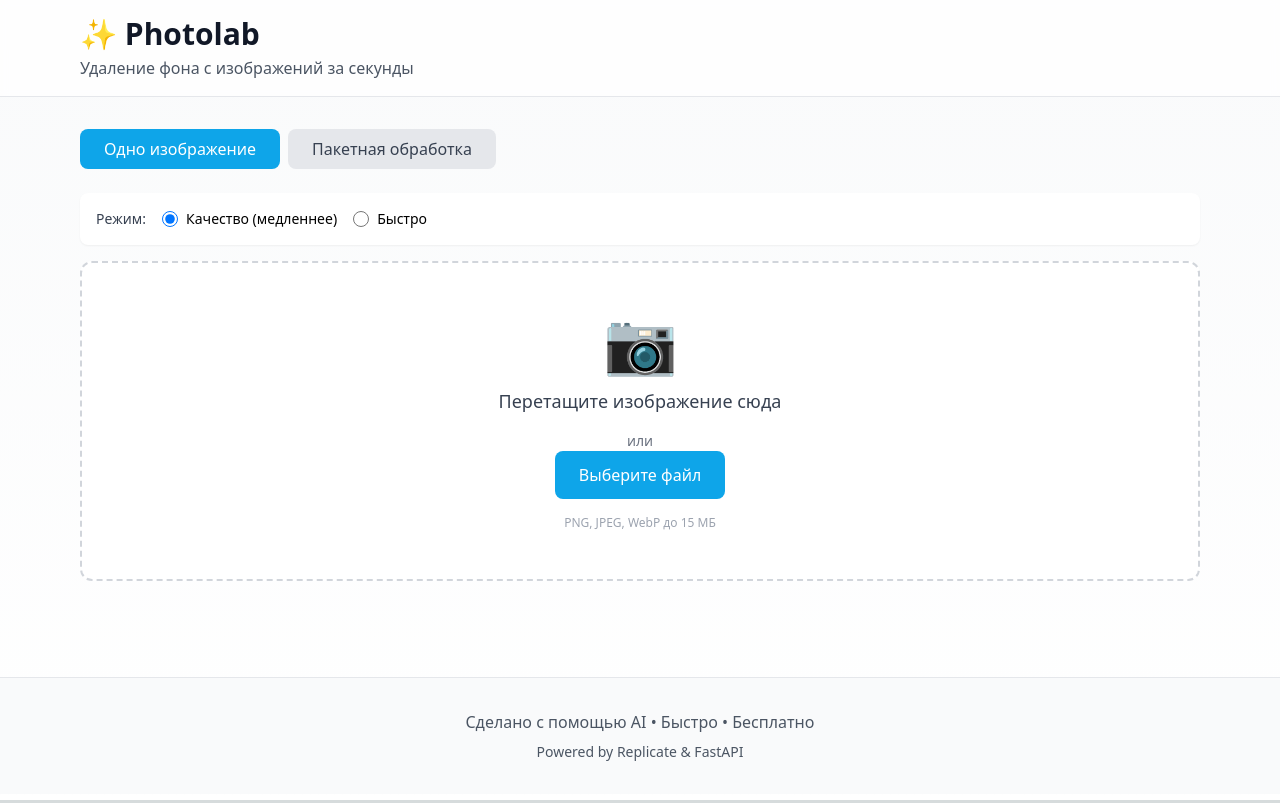
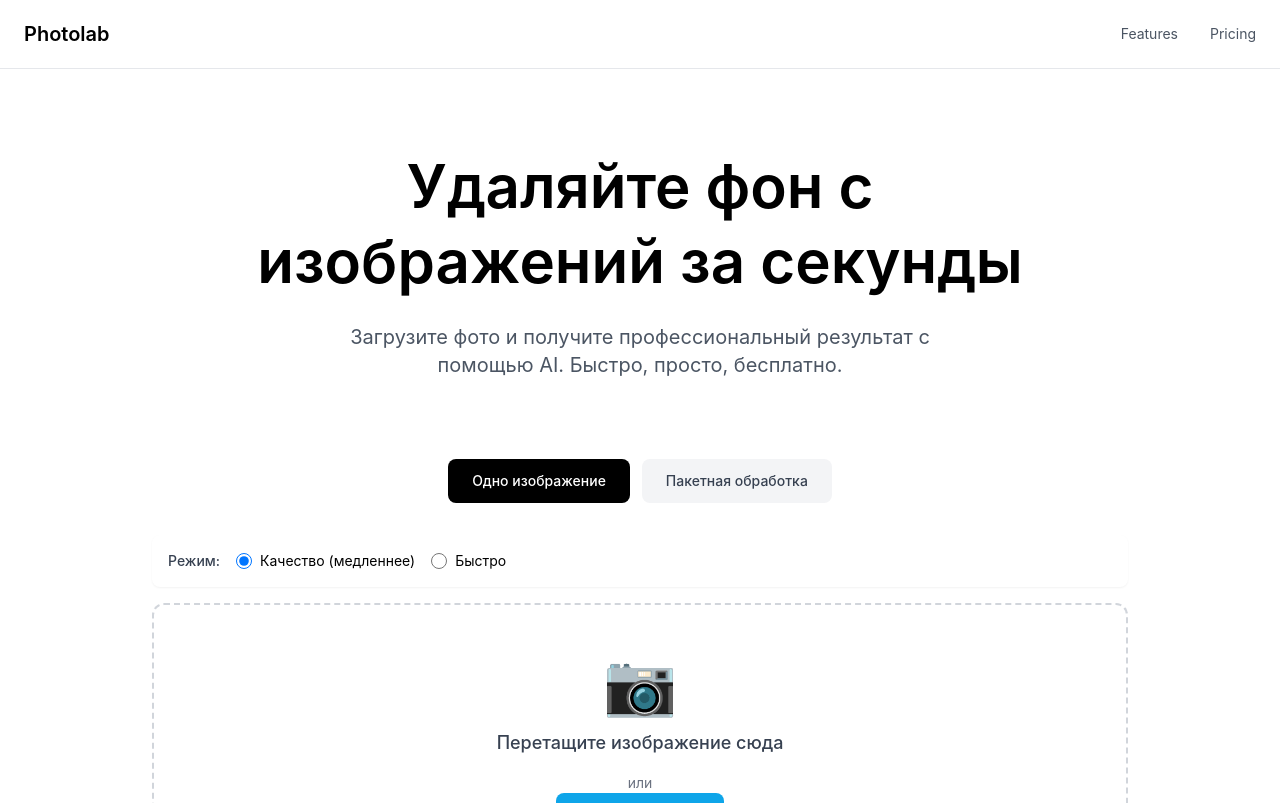
Before and after one commit to KirillMigel/photolab, a Next.js app in the folder frontend/: page / in a window 1280 px wide. Shown: the top 803 px of the page. Built offline with nearby package versions, Linux system fonts and the light colour scheme.

Commit message:
Update design to Cursor-like minimal style

```diff
--- a/frontend/app/globals.css
+++ b/frontend/app/globals.css
@@ -2,21 +2,13 @@
 @tailwind components;
 @tailwind utilities;
 
-:root {
-  --foreground-rgb: 0, 0, 0;
-  --background-start-rgb: 214, 219, 220;
-  --background-end-rgb: 255, 255, 255;
-}
-
 body {
-  color: rgb(var(--foreground-rgb));
-  background: linear-gradient(
-      to bottom,
-      transparent,
-      rgb(var(--background-end-rgb))
-    )
-    rgb(var(--background-start-rgb));
+  color: #000;
+  background: #ffffff;
   min-height: 100vh;
+  font-family: -apple-system, BlinkMacSystemFont, "Segoe UI", Roboto, "Helvetica Neue", Arial, sans-serif;
+  -webkit-font-smoothing: antialiased;
+  -moz-osx-font-smoothing: grayscale;
 }
 
 .upload-zone {
--- a/frontend/app/page.tsx
+++ b/frontend/app/page.tsx
@@ -12,39 +12,52 @@ export default function Home() {
   const [isProcessing, setIsProcessing] = useState(false)
 
   return (
-    <main className="min-h-screen bg-gradient-to-b from-gray-50 to-white">
-      {/* Header */}
-      <header className="border-b bg-white/80 backdrop-blur-sm sticky top-0 z-10">
-        <div className="max-w-6xl mx-auto px-4 py-4">
-          <h1 className="text-3xl font-bold text-gray-900">
-            ✨ Photolab
-          </h1>
-          <p className="text-gray-600 mt-1">
-            Удаление фона с изображений за секунды
-          </p>
+    <main className="min-h-screen bg-white">
+      {/* Header - Minimalist like Cursor */}
+      <header className="border-b border-gray-200">
+        <div className="max-w-7xl mx-auto px-6 py-5">
+          <div className="flex items-center justify-between">
+            <h1 className="text-xl font-semibold text-black">
+              Photolab
+            </h1>
+            <nav className="flex gap-8 text-sm">
+              <a href="#" className="text-gray-600 hover:text-black transition">Features</a>
+              <a href="#" className="text-gray-600 hover:text-black transition">Pricing</a>
+            </nav>
+          </div>
         </div>
       </header>
 
+      {/* Hero Section - Cursor style */}
+      <section className="max-w-4xl mx-auto px-6 pt-20 pb-12 text-center">
+        <h2 className="text-6xl font-semibold text-black leading-tight mb-6">
+          Удаляйте фон с изображений за секунды
+        </h2>
+        <p className="text-xl text-gray-600 mb-8 max-w-2xl mx-auto">
+          Загрузите фото и получите профессиональный результат с помощью AI. Быстро, просто, бесплатно.
+        </p>
+      </section>
+
       {/* Main Content */}
-      <div className="max-w-6xl mx-auto px-4 py-8">
-        {/* Tabs */}
-        <div className="flex gap-2 mb-6">
+      <div className="max-w-5xl mx-auto px-6 pb-20">
+        {/* Tabs - Clean minimal style */}
+        <div className="flex gap-3 mb-8 justify-center">
           <button
             onClick={() => setActiveTab('single')}
-            className={`px-6 py-2 rounded-lg font-medium transition ${
+            className={`px-6 py-3 rounded-lg font-medium transition text-sm ${
               activeTab === 'single'
-                ? 'bg-primary-500 text-white'
-                : 'bg-gray-200 text-gray-700 hover:bg-gray-300'
+                ? 'bg-black text-white'
+                : 'bg-gray-100 text-gray-700 hover:bg-gray-200'
             }`}
           >
             Одно изображение
           </button>
           <button
             onClick={() => setActiveTab('batch')}
-            className={`px-6 py-2 rounded-lg font-medium transition ${
+            className={`px-6 py-3 rounded-lg font-medium transition text-sm ${
               activeTab === 'batch'
-                ? 'bg-primary-500 text-white'
-                : 'bg-gray-200 text-gray-700 hover:bg-gray-300'
+                ? 'bg-black text-white'
+                : 'bg-gray-100 text-gray-700 hover:bg-gray-200'
             }`}
           >
             Пакетная обработка
@@ -77,13 +90,10 @@ export default function Home() {
         )}
       </div>
 
-      {/* Footer */}
-      <footer className="border-t mt-16 py-8 bg-gray-50">
-        <div className="max-w-6xl mx-auto px-4 text-center text-gray-600">
-          <p>Сделано с помощью AI • Быстро • Бесплатно</p>
-          <p className="text-sm mt-2">
-            Powered by Replicate & FastAPI
-          </p>
+      {/* Footer - Minimal */}
+      <footer className="border-t border-gray-200 mt-20 py-12">
+        <div className="max-w-5xl mx-auto px-6 text-center text-sm text-gray-500">
+          <p>Powered by AI • Fast • Free</p>
         </div>
       </footer>
     </main>
```
